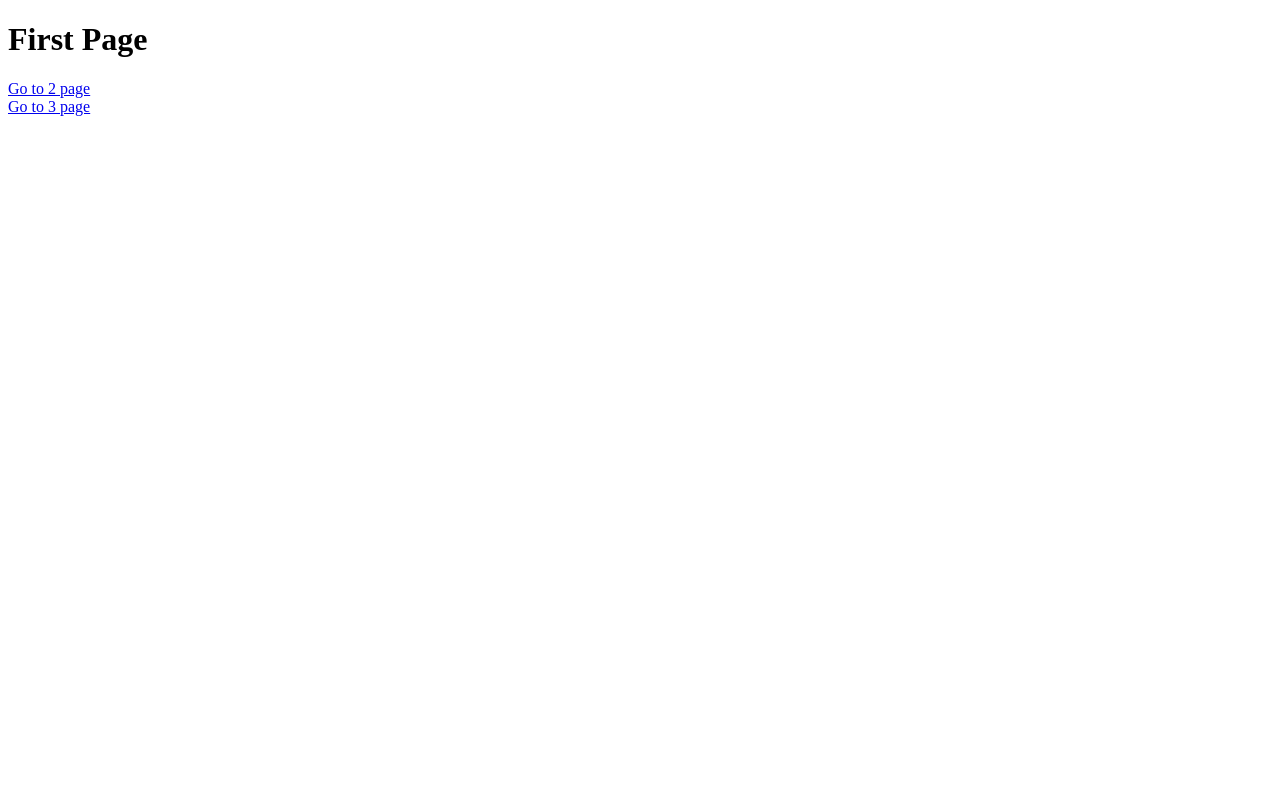
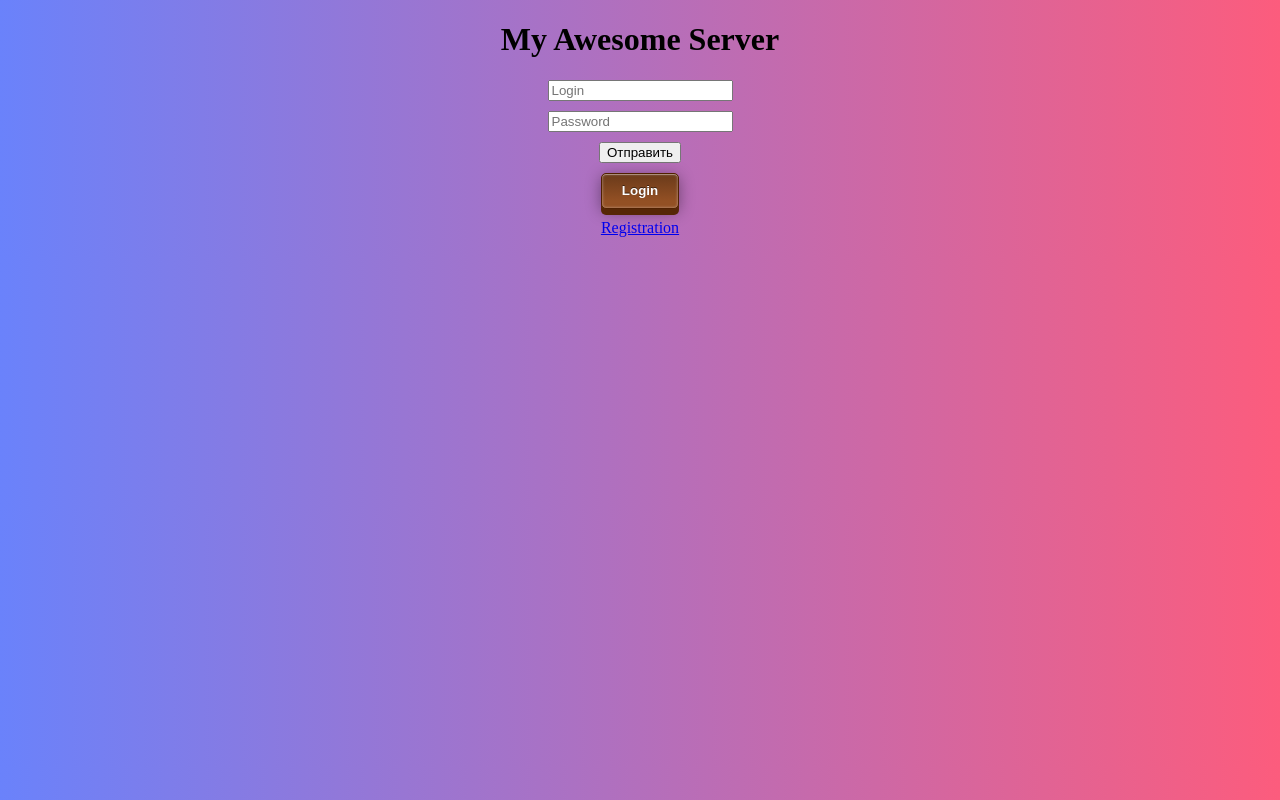
Before and after one commit to PunkAleksej/nodeTest, a website: page static/first.html in a window 1280 px wide. Drawn offline with Linux system fonts and the light colour scheme.

Commit message:
shitty posts

```diff
--- a/static/first.html
+++ b/static/first.html
@@ -4,12 +4,23 @@
     <meta charset="UTF-8">
     <meta http-equiv="X-UA-Compatible" content="IE=edge">
     <meta name="viewport" content="width=device-width, initial-scale=1.0">
-    <title>Express App</title>
+    <title>My Awesome Server</title>
+    <link rel="stylesheet" href="/server.css">
 </head>
 <body>
-    <h1> First Page</h1>
-    <a href="/second.html">Go to 2 page</a>
-    <div></div>
-    <a href="/third.html">Go to 3 page</a>
+    <div class="container">
+        <form action="http://localhost:3000/" method="post">
+            <h1>My Awesome Server</h1>
+            <input placeholder="Login" type="text" name="loginInput">
+
+            <input placeholder="Password" type="text" name="passwordInput">
+            <input type="submit" value="Отправить" />
+            <button class="loginButton">Login</button>
+
+            <a href="/registration.html" class="link">Registration</a>
+        </form>
+
+    </div>
+
 </body>
 </html>
--- /dev/null
+++ b/static/server.css
@@ -0,0 +1,58 @@
+.container {
+  width: 50%;
+  text-align:  center;
+  margin: 0px auto;
+}
+
+body {
+  background: #FC5C7D;  /* fallback for old browsers */
+  background: -webkit-linear-gradient(to right, #6A82FB, #FC5C7D);  /* Chrome 10-25, Safari 5.1-6 */
+  background: linear-gradient(to right, #6A82FB, #FC5C7D); /* W3C, IE 10+/ Edge, Firefox 16+, Chrome 26+, Opera 12+, Safari 7+ */
+
+}
+
+button {
+  display: inline-block;
+  font-weight: bold;
+  color: #fff;
+  text-decoration: none;
+  text-shadow: 0 -1px rgba(0,0,0,.5);
+  user-select: none;
+  padding: .7em 1.5em;
+  border: 1px solid rgb(80,32,0);
+  border-radius: 5px;
+  outline: none;
+  background: rgb(147,80,36) linear-gradient(rgb(106,58,26), rgb(147,80,36) 80%);
+  box-shadow:
+   0 6px rgb(86,38,6),
+   0 3px 15px rgba(0,0,0,.4),
+   inset 0 1px rgba(255,255,255,.3),
+   inset 0 0 3px rgba(255,255,255,.5);
+  transition: .2s;
+}
+button:hover {
+  background: rgb(167,91,41) linear-gradient(rgb(126,69,31), rgb(167,91,41) 80%);
+}
+button:active {
+  background: rgb(120,63,25) linear-gradient(rgb(120,63,25) 20%, rgb(167,91,41));
+  box-shadow:
+   0 2px rgb(86,38,6),
+   0 1px 6px rgba(0,0,0,.4),
+   inset 0 1px rgba(255,255,255,.3),
+   inset 0 0 3px rgba(255,255,255,.5);
+  -webkit-transform: translate(0, 4px);
+  transform: translate(0, 4px);
+}
+input {
+  margin: 10px auto;
+  display: block;
+}
+
+.link {
+  display: block;
+  padding: 10px;
+}
+
+.checkbox {
+  display: inline;
+}
```
Also changed, not shown: index.js (+21 -19 lines), middlewares.js (+17 -1 lines), static/registration.html (added, +33 -0 lines), static/second.html (deleted, +0 -15 lines).
